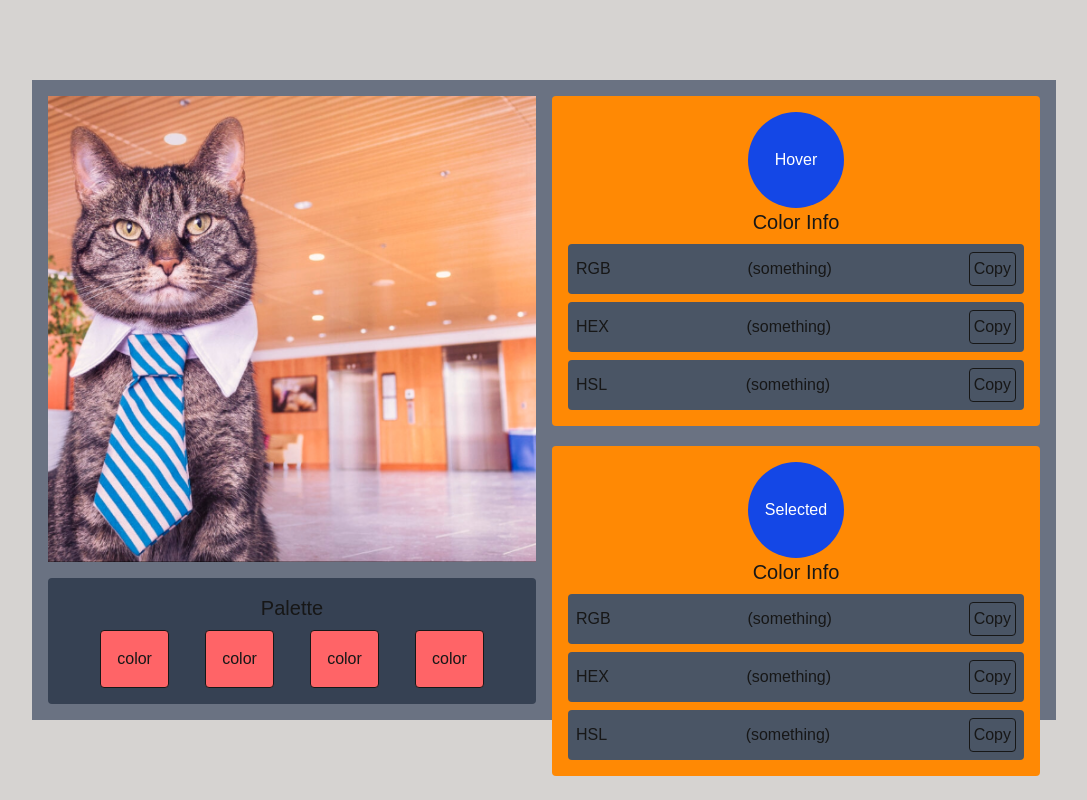
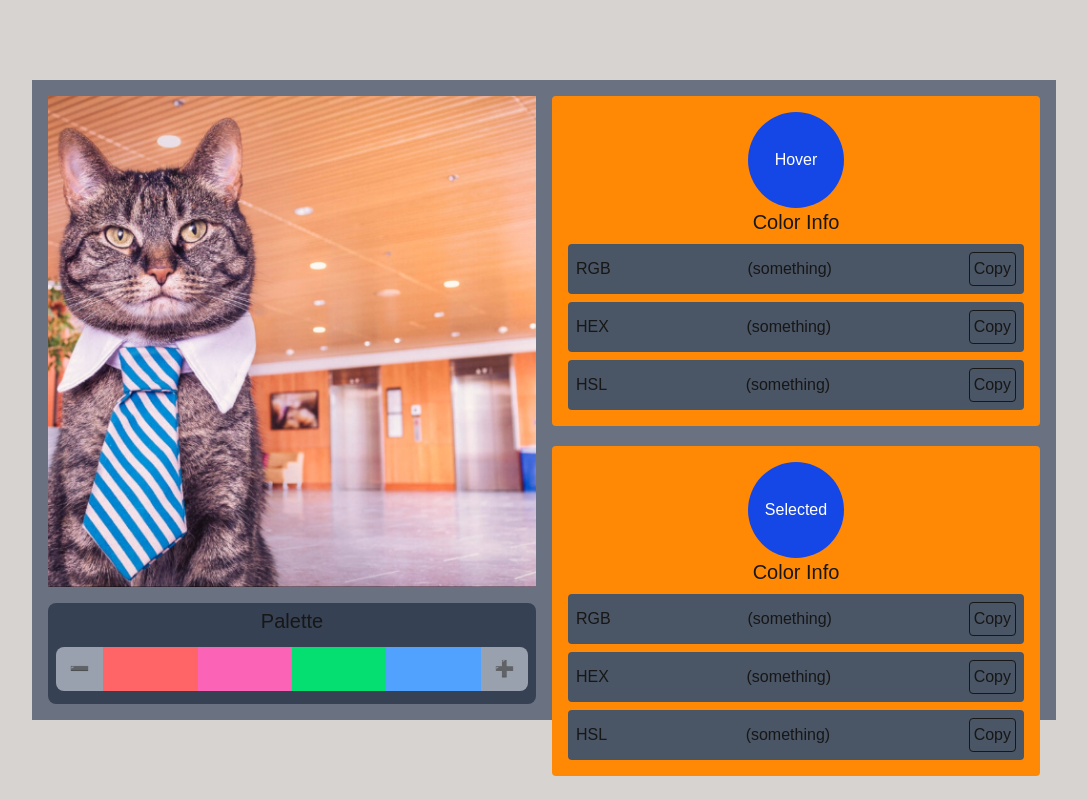
Before and after one commit to MOGARRR/chroma-picker, a Next.js app: page / in a window 1280 px wide. Shown: the whole page, without its empty margins (96-1183 px from the left). Built offline with nearby package versions, Linux system fonts and the light colour scheme.

Commit message:
Refactor: Seperate color palette into their own component for readability

```diff
--- /dev/null
+++ b/app/components/Palette.tsx
@@ -0,0 +1,24 @@
+import React from "react";
+
+const Palette = () => {
+
+  return (
+    <div className="bg-gray-700 h-1/6 rounded-lg">
+      <h2 className="text-center text-xl p-1">Palette</h2>
+      <div className="flex h-3/5 text-center p-2">
+        <button className="bg-gray-400 flex-1 rounded-l-lg cursor-pointer">
+          ➖
+        </button>
+        <div className="bg-red-400 flex-2"></div>
+        <div className="bg-pink-400 flex-2"></div>
+        <div className="bg-green-400 flex-2"></div>
+        <div className="bg-blue-400 flex-2"></div>
+        <button className="bg-gray-400 flex-1 rounded-r-lg cursor-pointer">
+          ➕
+        </button>{" "}
+      </div>
+    </div>
+  );
+};
+
+export default Palette;
--- a/app/page.tsx
+++ b/app/page.tsx
@@ -1,6 +1,7 @@
 "use client";
 import Image from "next/image";
 import ColorSwatch from "./components/ColorSwatch";
+import Palette from "./components/Palette";
 
 export default function Home() {
   return (
@@ -21,15 +22,7 @@ export default function Home() {
           </div>
 
           {/* Palette */}
-          <div className="bg-gray-700 p-4 rounded">
-            <h2 className="text-center text-xl mb-2">Palette</h2>
-            <div className="flex justify-evenly">
-              <div className="border bg-red-400 p-4 rounded">color</div>
-              <div className="border bg-red-400 p-4 rounded">color</div>
-              <div className="border bg-red-400 p-4 rounded">color</div>
-              <div className="border bg-red-400 p-4 rounded">color</div>
-            </div>
-          </div>
+          <Palette/>
         </div>
 
         {/* Hover and Selected */}
```
